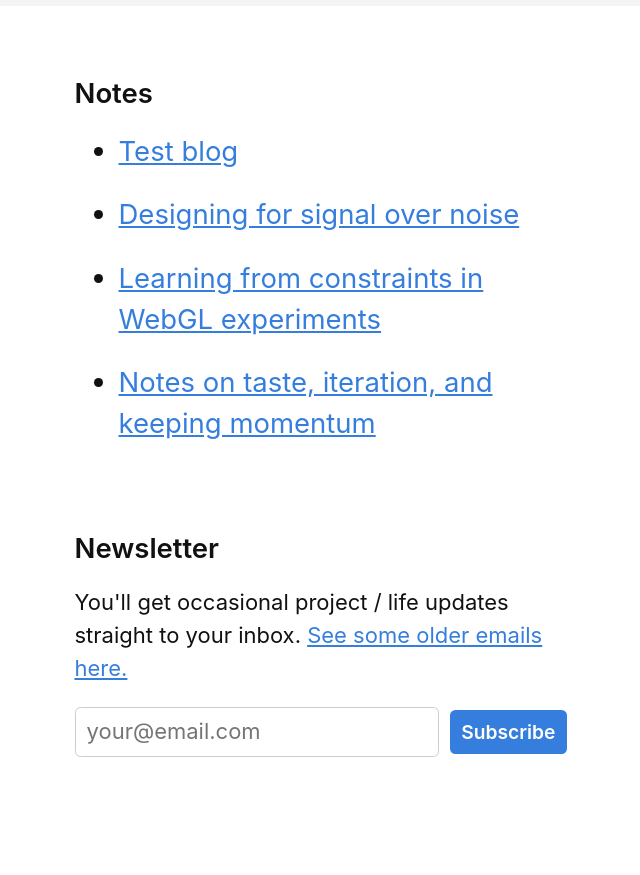
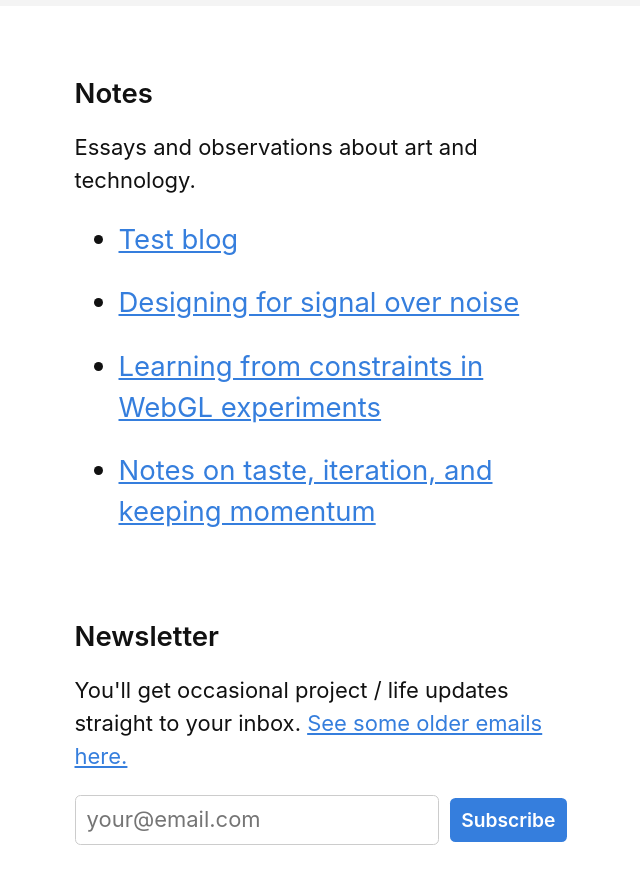
Before and after one commit to luismqueral/studio-queral, a React (Vite) app: page / in a window 1280 px wide. Shown: the part 1140-2015 px from the top of the page, without its empty margins (312-952 px from the left). Before the commit the page ends 1985 px from the top, so only its background shows below. Built offline with nearby package versions, Linux system fonts and the light colour scheme.

Commit message:
Add subtitle to Notes section

```diff
--- a/src/components/HomePage.jsx
+++ b/src/components/HomePage.jsx
@@ -49,7 +49,8 @@ function HomePage() {
       {/* Section 3: Notes + Newsletter - White */}
       <section className="bg-white pv4">
         <div className="center ph4" style={{ maxWidth: '580px' }}>
-          <p className="f4 mb3 near-black fw6">Notes</p>
+          <p className="f4 mb2 near-black fw6">Notes</p>
+          <p className="f5 mb3 near-black lh-copy">Essays and observations about art and technology.</p>
           <ul className="pl4 mt2 mb4">
             {blogPosts.map((post) => (
               <li key={post.slug} className="mb3 f4 near-black lh-copy">
```
Also changed, not shown: .specstory/history/2026-01-29_04-32Z-local-environment-setup.md.
